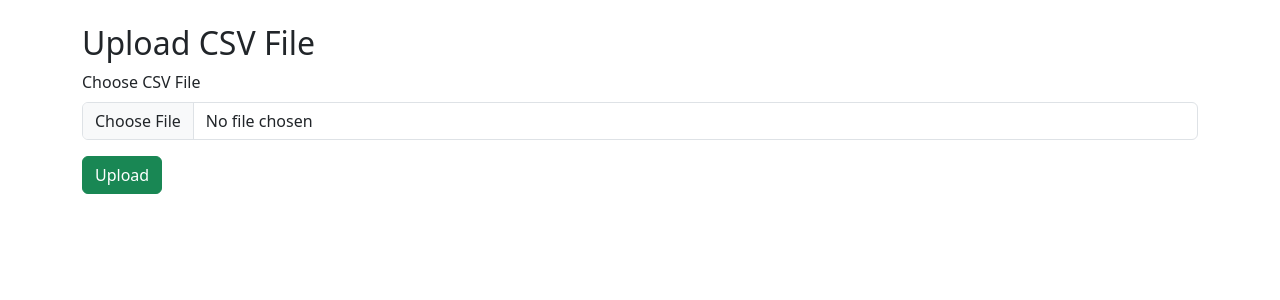
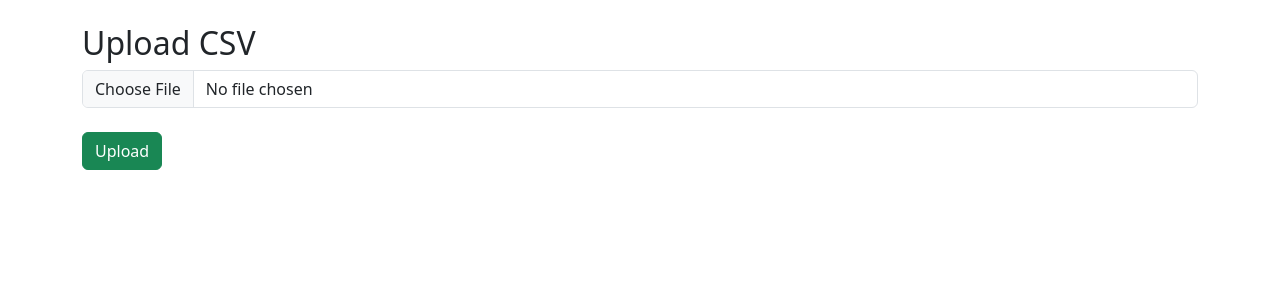
Before and after one commit to Kidanedg/stat-decision-maker, a Flask app: page /upload in a window 1280 px wide. Shown: the part 56-356 px from the top of the page. Run offline with Flask 3, Linux system fonts and the light colour scheme; a user stored in the database is signed in.

Commit message:
Update upload.html

```diff
--- a/templates/upload.html
+++ b/templates/upload.html
@@ -1,11 +1,8 @@
 {% extends "base.html" %}
 {% block content %}
-<h2>Upload CSV File</h2>
-<form method="POST" enctype="multipart/form-data">
-  <div class="mb-3">
-    <label for="file" class="form-label">Choose CSV File</label>
-    <input type="file" name="file" class="form-control" id="file" required>
-  </div>
-  <button type="submit" class="btn btn-success">Upload</button>
+<h2>Upload CSV</h2>
+<form method="post" enctype="multipart/form-data">
+    <input type="file" name="file" class="form-control" required><br>
+    <button type="submit" class="btn btn-success">Upload</button>
 </form>
 {% endblock %}
```
